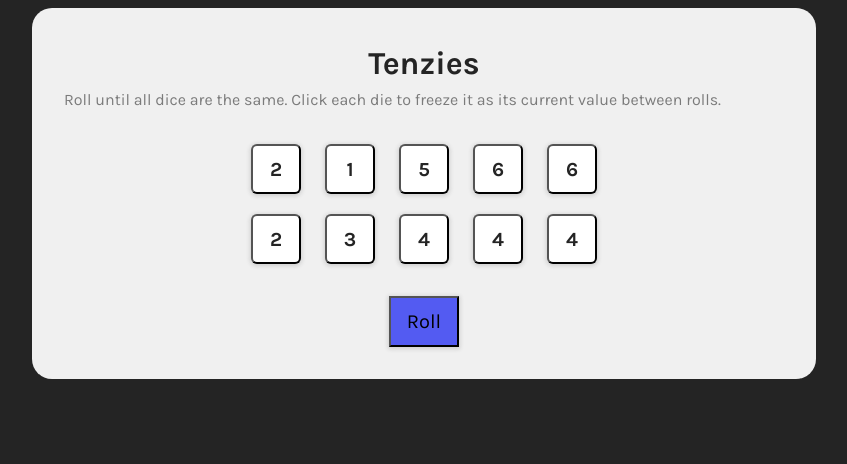
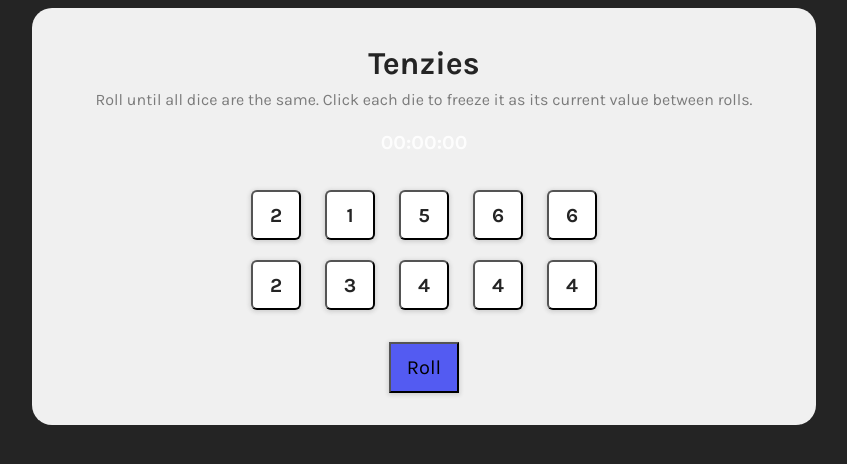
Before and after one commit to tiagocostarebelo/tcr-tenzies-game, a React (Vite) app: page / in a window 1280 px wide. Shown: the top 464 px of the page, without its empty margins (216-1063 px from the left). Built offline with nearby package versions, Linux system fonts and the light colour scheme.

Commit message:
added initial Stopwatch component code and initial styling

```diff
--- a/src/App.jsx
+++ b/src/App.jsx
@@ -1,4 +1,5 @@
 import Dice from './components/Dice'
+import Stopwatch from './components/Stopwatch'
 import { useState } from 'react'
 import { nanoid } from 'nanoid'
 import Confetti from 'react-confetti'
@@ -44,6 +45,7 @@ function App() {
         <h1 className="title">Tenzies</h1>
         <p>Roll until all dice are the same. Click each die to freeze it as its current value between rolls.</p>
       </div>
+      <Stopwatch />
       <div className="dice-container">
         {newDices}
       </div>
--- /dev/null
+++ b/src/components/Stopwatch.jsx
@@ -0,0 +1,9 @@
+import { useState, useEffect, useRef } from 'react';
+
+export default function Stopwatch() {
+    return (
+        <>
+            <p className="stop-watch">00:00:00</p>
+        </>
+    )
+}
--- a/src/index.css
+++ b/src/index.css
@@ -43,6 +43,15 @@ main {
   margin: 0;
   color: #7b7b7b;
   font-size: 1rem;
+  text-align: center;
+}
+
+.stop-watch {
+  text-align: center;
+  font-size: 1.25rem;
+  font-weight: bold;
+  margin: 0;
+  padding-top: 1rem;
 }
 
 .title {
```
